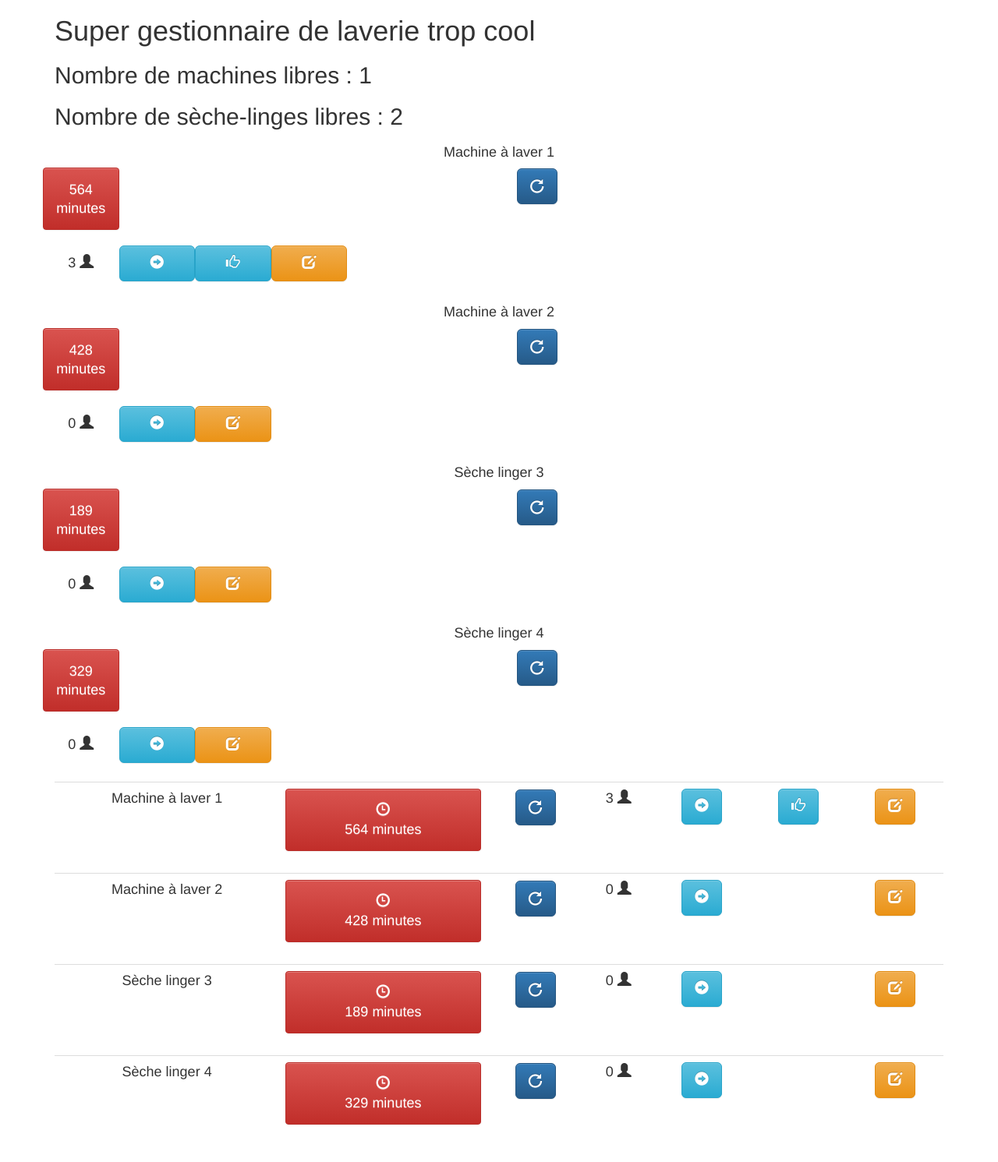
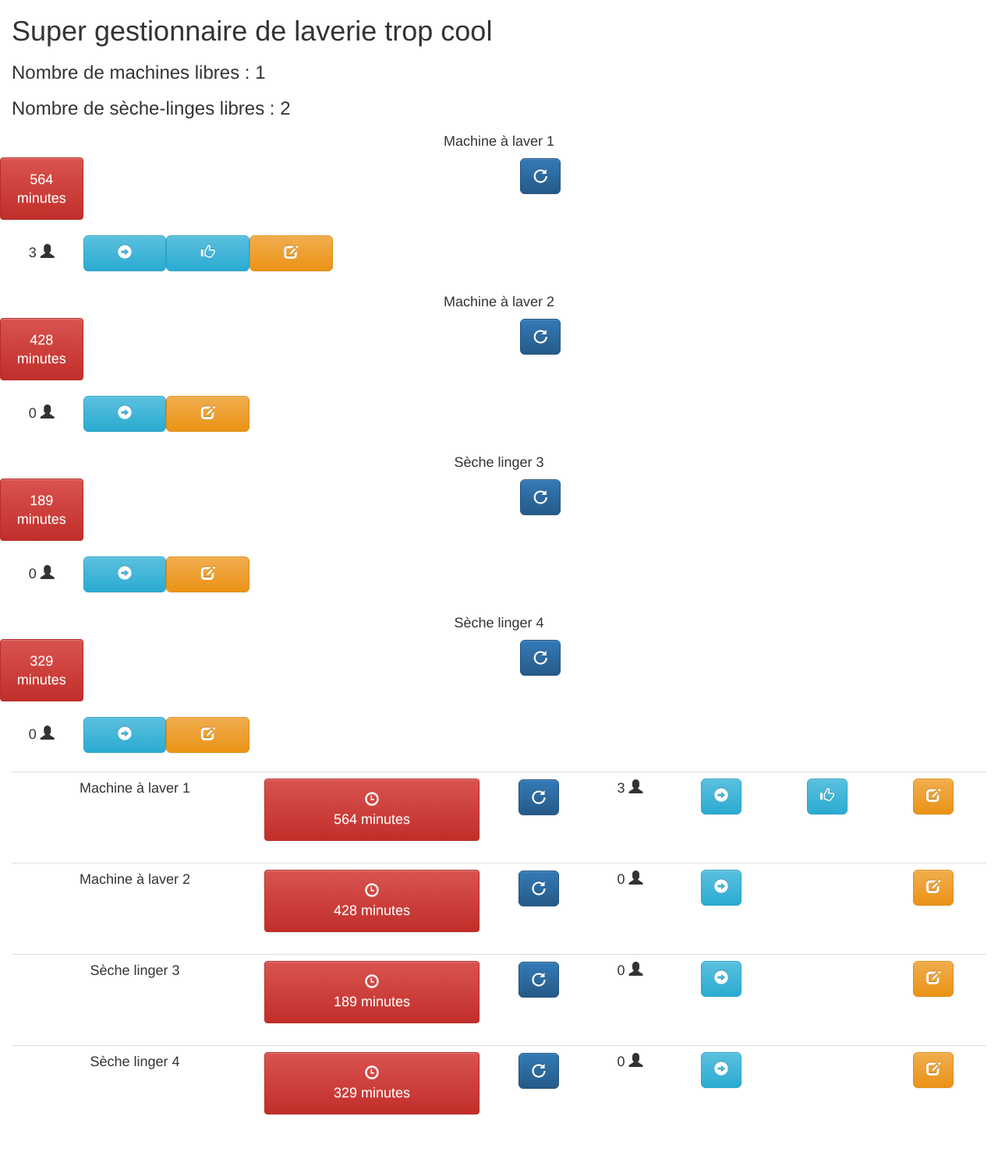
Before and after one commit to MaximeAnsquer/laverie_EMN, a Django app: page /laverie/ in a window 1280 px wide. Shown: the whole page at 78% size. After the commit the page ends 1430 px from the top, so only its background shows below. Run offline with Django 3.2, Linux system fonts and the light colour scheme; data comes from the database, SQL or seed files in the repository; both versions use the stored data as it was after the commit; some libraries are stand-ins or nearby versions.

Commit message:
Micro modifs

```diff
--- a/laverie/templates/laverie/index.html
+++ b/laverie/templates/laverie/index.html
@@ -12,12 +12,12 @@
 
 <body>
 
-<div class="container" >
+<div class="container-fluid" >
 
     <h1>Super gestionnaire de laverie trop cool</h1>
 
-    <h2>Nombre de machines libres : {{ nb_machines_libres }} </h2>
-    <h2>Nombre de sèche-linges libres :  {{ nb_seche_linges_libres }} </h2>
+    <h3>Nombre de machines libres : {{ nb_machines_libres }} </h3>
+    <h3>Nombre de sèche-linges libres :  {{ nb_seche_linges_libres }} </h3>
 
 
     {% for appareil in appareils %}
```
Also changed, not shown: db.sqlite3.
